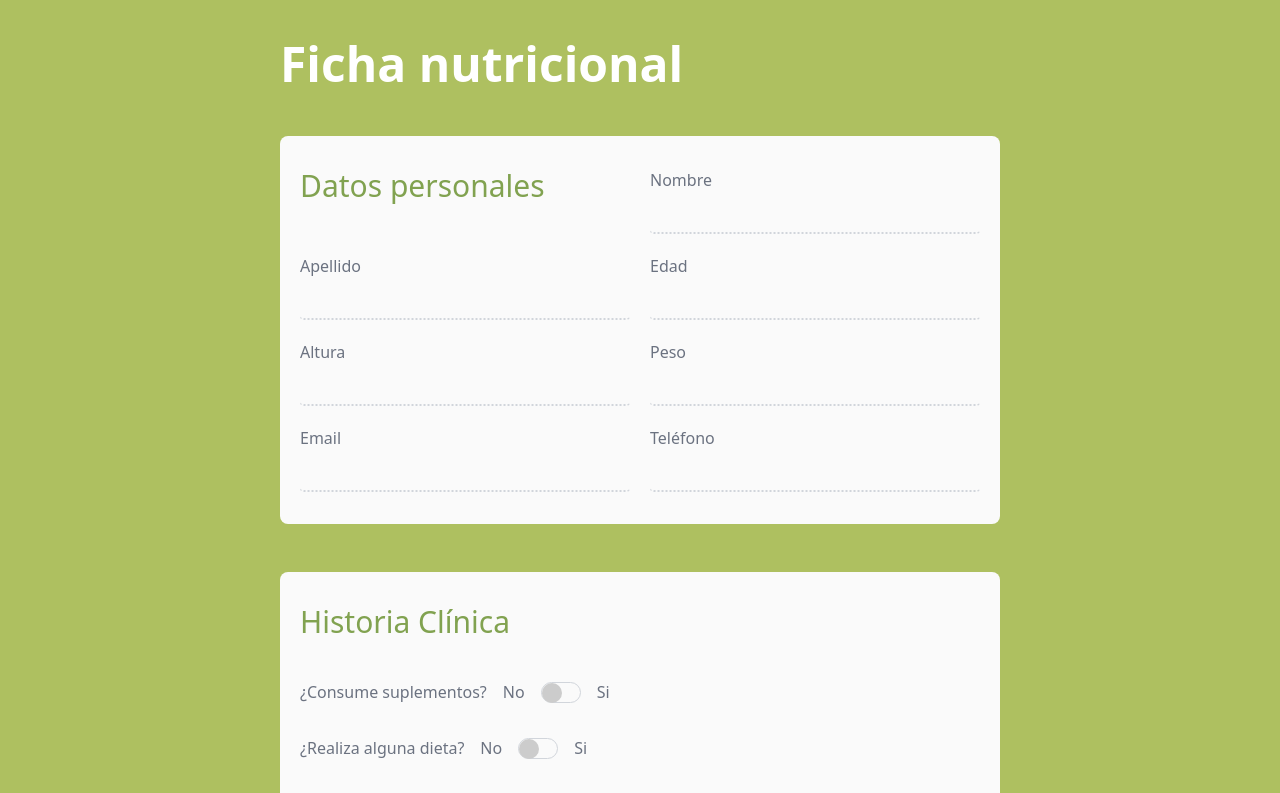
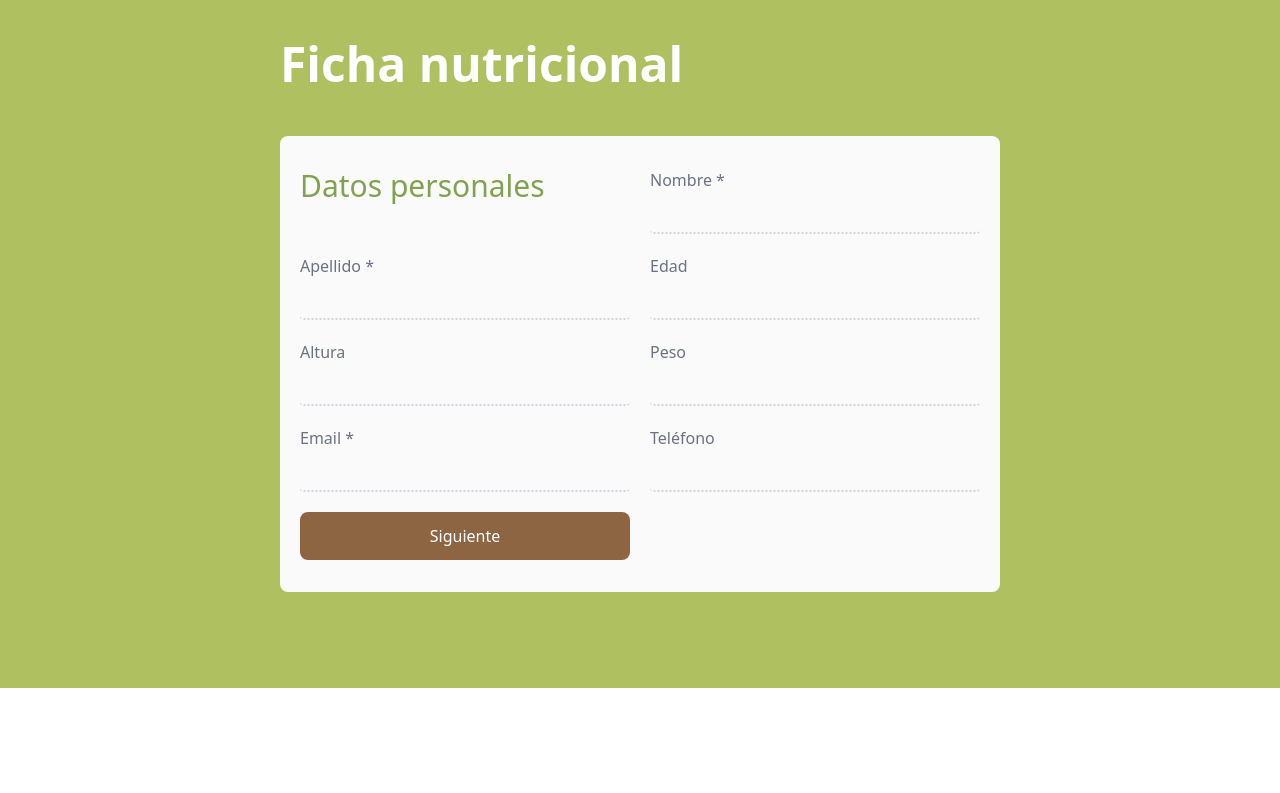
Before and after one commit to Elisa33/nutricion, a React (Vite) app: page /ficha in a window 1280 px wide. Shown: the top 793 px of the page. Built offline with nearby package versions, Linux system fonts and the light colour scheme.

Commit message:
form steps

```diff
--- a/src/components/FichaNutricional.jsx
+++ b/src/components/FichaNutricional.jsx
@@ -5,7 +5,11 @@ import { db } from '../firebase'
 
 function FichaNutricional() {
 
-
+  const [ formStep, setFormStep ] = useState(1);
+  const completeFormStep = ()=>{
+    setFormStep(curr => curr + 1)
+  }
+  const [ mensaje, setMensaje ] = useState('')
   const { register, handleSubmit, watch, reset, formState: { errors } } = useForm({
     defaultValues: {
       checkbox: false,
@@ -16,17 +20,17 @@ function FichaNutricional() {
 
   const onSubmit = async (data) => {
     console.log(data)
-    /* try {
+    try {
         await addDoc(collection(db, "answers"),{
           data
         })
+        setMensaje('El formulario ha sido enviado correctamente')
         reset();
       } catch (error) {
+      setMensaje('Hubo un error, intente nuevamente')
       console.log(error)
-    } */
     }
-
-
+  }
 
 
   return (
@@ -37,26 +41,29 @@ function FichaNutricional() {
         <h1 className='font-bold'>Ficha nutricional</h1>
 
         <form onSubmit={handleSubmit(onSubmit)} className="pb-12">
+          {/* Datos personales */}
+          { formStep > 0 && (
             <section className="grid gap-5 md:grid-cols-2">
             <h2>Datos personales</h2>
-            <label >Nombre
+            <label >Nombre *
               <input className='bottom-line' {...register("datos.nombre", { required: true })}/>
-              {errors.nombre && <span>Ingresa tu nombre</span>}
+              {errors.nombre && <span className='text-accent'>Ingresa tu nombre</span>}
             </label>
 
-            <label>Apellido
+            <label>Apellido *
               <input className='bottom-line' {...register("datos.apellido", { required: true })} />
+              {errors.apellido && <span>Ingresa tu apellido</span>}
             </label>
             <label>Edad
               <input className='bottom-line' type="number" {...register("datos.edad", { min: 18, max: 99 })} />
             </label>
             <label>Altura
-            <input className='bottom-line' {...register("datos.altura")} />
+            <input className='bottom-line' type="number" {...register("datos.altura")} />
             </label>
             <label>Peso
-            <input className='bottom-line' {...register("datos.peso")} />
+            <input className='bottom-line' type="number" {...register("datos.peso")} />
             </label>
-            <label>Email
+            <label>Email *
               <input className='bottom-line'
                 {...register("datos.email", {
                   required: true,
@@ -67,13 +74,17 @@ function FichaNutricional() {
                 })}
                 type="email"
               />
-                  {errors.email && <span role="alert">{errors.email.message}</span>}
+                  {errors.email && <span>Ingresa tu email</span>}
                   </label>
             <label>Teléfono
               <input className='bottom-line' {...register("datos.telefono", { required: true })} />
             </label>
+            <button type="button" onClick={completeFormStep} className='w-full py-3 text-white rounded-lg hover:bg-accent hover:shadow-lg bg-secondary'>Siguiente</button>
             </section>
-          <section className='grid gap-8'>
+          )}
+          {/* HC */}
+          { formStep > 1 && (
+            <section className='grid gap-8 '>
               <h2>Historia Clínica</h2>
               <label className="flex items-center gap-4">
                 <span>¿Consume suplementos?</span>
@@ -259,8 +270,14 @@ function FichaNutricional() {
                     <input className='bottom-line' {...register('hc.textoanticonceptivos')} />
                   </label>)
               }
+
+
+            <button type="button" onClick={completeFormStep} className='w-full py-3 text-white rounded-lg hover:bg-accent hover:shadow-lg bg-secondary'>Siguiente</button>
             </section>
-          <section className="">
+          )}
+          {/* Alimentos */}
+          { formStep > 2 && (
+            <section>
               <h2>Alimentos</h2>
               <p className='text-gray-500'>A continuacion deberá marcar todo aquello que consume y que no le molestaria que forme parte de su plan de alimentación</p>
               <div className="grid gap-2 md:grid-cols-2">
@@ -608,7 +625,14 @@ function FichaNutricional() {
               <label className='w-full py-6'>Comentarios
                 <input className='bottom-line' {...register('comentariosalimentos')} />
               </label>
+
+
+            <button type="button" onClick={completeFormStep} className='w-full py-3 text-white rounded-lg hover:bg-accent hover:shadow-lg bg-secondary'>Siguiente</button>
+
             </section>
+          )}
+          {/* Verduras */}
+          { formStep > 3 && (
             <section>
               <h2>Verduras</h2>
               <p className="text-gray-500">por favor tachar aquellas que NO consuma.</p>
@@ -659,7 +683,14 @@ function FichaNutricional() {
                 <li><input type="checkbox" id="zapallito" {...register('verduras.zapallito')} value="zapallito"/><label htmlFor="zapallito">zapallito</label></li>
               </ul>
 
+
+
+            <button type="button" onClick={completeFormStep} className='w-full py-3 text-white rounded-lg hover:bg-accent hover:shadow-lg bg-secondary'>Siguiente</button>
+
             </section>
+          )}
+          {/* Frutas */}
+          { formStep > 4 && (
             <section>
               <h2>Frutas</h2>
               <p className="text-gray-500">por favor tachar aquellas que NO consuma.</p>
@@ -686,61 +717,74 @@ function FichaNutricional() {
                 <li><input type="checkbox" id="uva" {...register('frutas.uva')} value="uva"/><label htmlFor="uva">uva</label></li>
 
               </ul>
+
+
+            <button type="button" onClick={completeFormStep} className='w-full py-3 text-white rounded-lg hover:bg-accent hover:shadow-lg bg-secondary'>Siguiente</button>
+
             </section>
+          )}
           {/* Recordatorio 24hs */}
+          { formStep > 5 && (
             <section>
               <h2>Recodatorio 24hs</h2>
-            <p className='text-gray-500'>¿Que comio ayer?</p>
+              <p className='text-gray-500'>¿Que comió ayer?</p>
               <div className="flex items-center justify-between py-5">
-              <h3>Desayuno</h3>
+                <h4>Desayuno</h4>
                 <label className='flex items-center gap-4'>Hora:
                     <input className='w-20'{...register('dieta.desayunohora')} />
                 </label>
               </div>
               <input className='bottom-line' {...register('dieta.desayuno')} />
               <div className="flex items-center justify-between py-5">
-              <h3>colacion</h3>
+                <h4>colacion</h4>
                 <label className='flex items-center gap-4'>Hora:
                     <input className='w-20'{...register('dieta.colacionhora')} />
                 </label>
               </div>
               <input className='bottom-line' {...register('dieta.colacion')} />
               <div className="flex items-center justify-between py-5">
-              <h3>almuerzo</h3>
+                <h4>almuerzo</h4>
                 <label className='flex items-center gap-4'>Hora:
                     <input className='w-20'{...register('dieta.almuerzohora')} />
                 </label>
               </div>
               <input className='bottom-line' {...register('dieta.almuerzo')} />
               <div className="flex items-center justify-between py-5">
-              <h3>merienda</h3>
+                <h4>merienda</h4>
                 <label className='flex items-center gap-4'>Hora:
                     <input className='w-20'{...register('dieta.meriendahora')} />
                 </label>
               </div>
               <input className='bottom-line' {...register('dieta.merienda')} />
               <div className="flex items-center justify-between py-5">
-              <h3>colacion</h3>
+                <h4>colacion</h4>
                 <label className='flex items-center gap-4'>Hora:
                     <input className='w-20'{...register('dieta.colaciondoshora')} />
                 </label>
               </div>
               <input className='bottom-line' {...register('dieta.colaciondos')} />
               <div className="flex items-center justify-between py-5">
-              <h3>cena</h3>
+                <h4>cena</h4>
                 <label className='flex items-center gap-4'>Hora:
                     <input className='w-20'{...register('dieta.cenahora')} />
                 </label>
               </div>
               <input className='bottom-line' {...register('dieta.cena')} />
               <div className="flex items-center justify-between py-5">
-              <h3>otras</h3>
+                <h4>otras</h4>
                 <label className='flex items-center gap-4'>Hora:
                     <input className='w-20'{...register('dieta.otrashora')} />
                 </label>
               </div>
               <input className='bottom-line' {...register('dieta.otras')} />
+
+
+            <button type="button" onClick={completeFormStep} className='w-full py-3 text-white rounded-lg hover:bg-accent hover:shadow-lg bg-secondary'>Siguiente</button>
+
             </section>
+          )}
+          {/* Actividad física */}
+          { formStep > 6 && (
             <section>
             <h2>Actividad fisica</h2>
               <div className="grid gap-4 py-5">
@@ -787,9 +831,10 @@ function FichaNutricional() {
                   <input className='bottom-line' {...register('otros.comoconociste')} />
                 </label>
               </div>
-
+              <button type="submit" className='w-full py-3 text-white rounded-lg hover:bg-accent hover:shadow-lg bg-secondary'>Enviar Formulario</button>
+              <div className="pt-4 text-center text-primary">{mensaje}</div>
             </section>
-          <button type="submit" className='w-full bg-accent text-white py-3 rounded-lg hover:shadow-lg hover:-translate-y-1'>Enviar</button>
+          )}
         </form>
       </div>
     </div>
--- a/src/components/Home.jsx
+++ b/src/components/Home.jsx
@@ -7,10 +7,12 @@ import {
 
 const Home = () => {
   return (
-    <div className="bg-green text-white h-screen p-16 flex flex-col items-center gap-5">
-        <h2 className="text-white text-center">Hola! soy tu nutricionista, a te pido por favor que completes el siguiente formulario a fin de que....</h2>
-        <Link to="/ficha" className="bg-white p-3 rounded-lg text-green">Ficha Nutricional</Link>
-        <Link to="/pacientes" className="bg-white p-3 rounded-lg text-green">pacientes</Link>
+    <div className="text-white  bg-green">
+        <div className="flex flex-col items-center h-screen gap-5 p-16 wrapper">
+          <h2 className="text-center text-white">Hola! soy tu nutricionista, a te pido por favor que completes el siguiente formulario a fin de que....</h2>
+          <Link to="/ficha" className="p-3 bg-white rounded-lg text-green">Ficha Nutricional</Link>
+          <Link to="/pacientes" className="p-3 bg-white rounded-lg text-green">pacientes</Link>
+        </div>
     </div>
   )
 }
--- a/src/index.css
+++ b/src/index.css
@@ -27,6 +27,9 @@
   h3{
     @apply text-2xl text-gray-600 capitalize;
   }
+  h4{
+    @apply text-xl capitalize text-secondary;
+  }
   input{
     @apply block p-2 border border-gray-300 rounded bg-neutral focus:outline-none focus:border-olive;
   }
```
Lines whose indentation alone changed are shown as unchanged.
